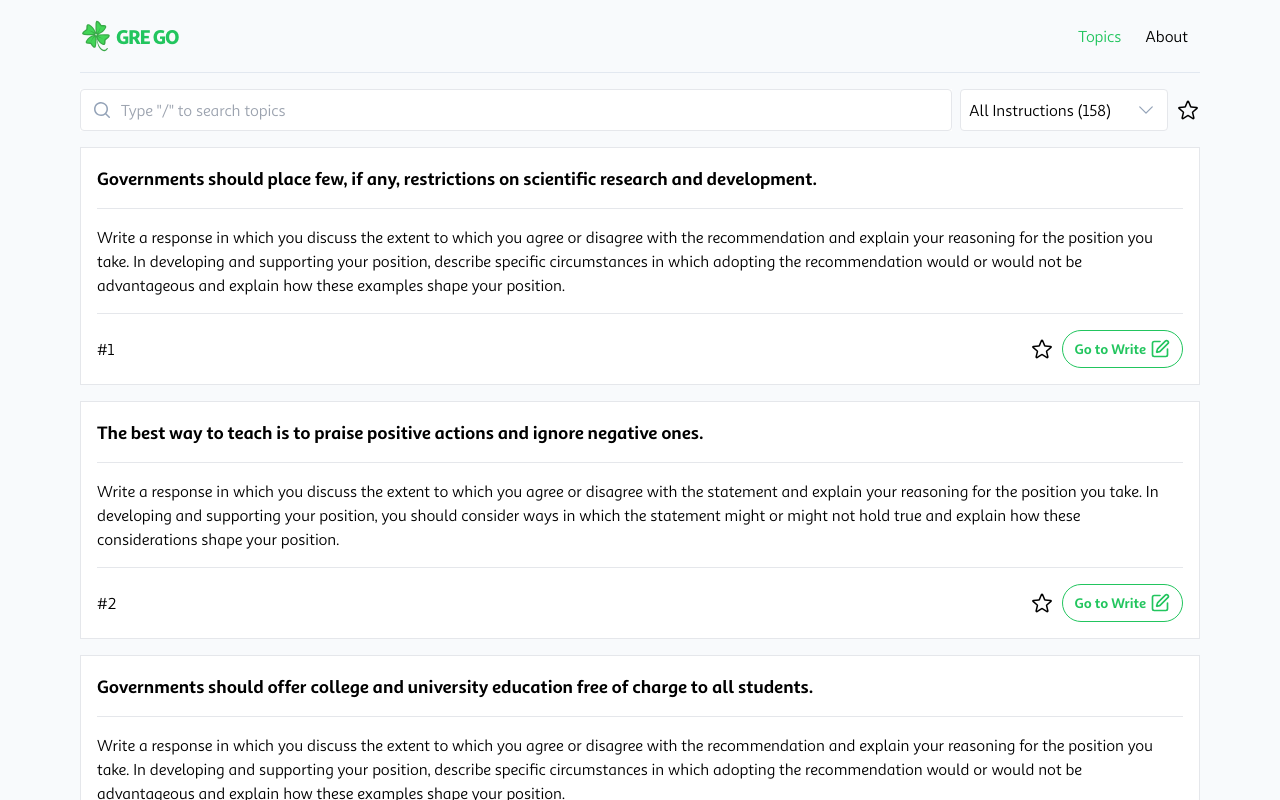
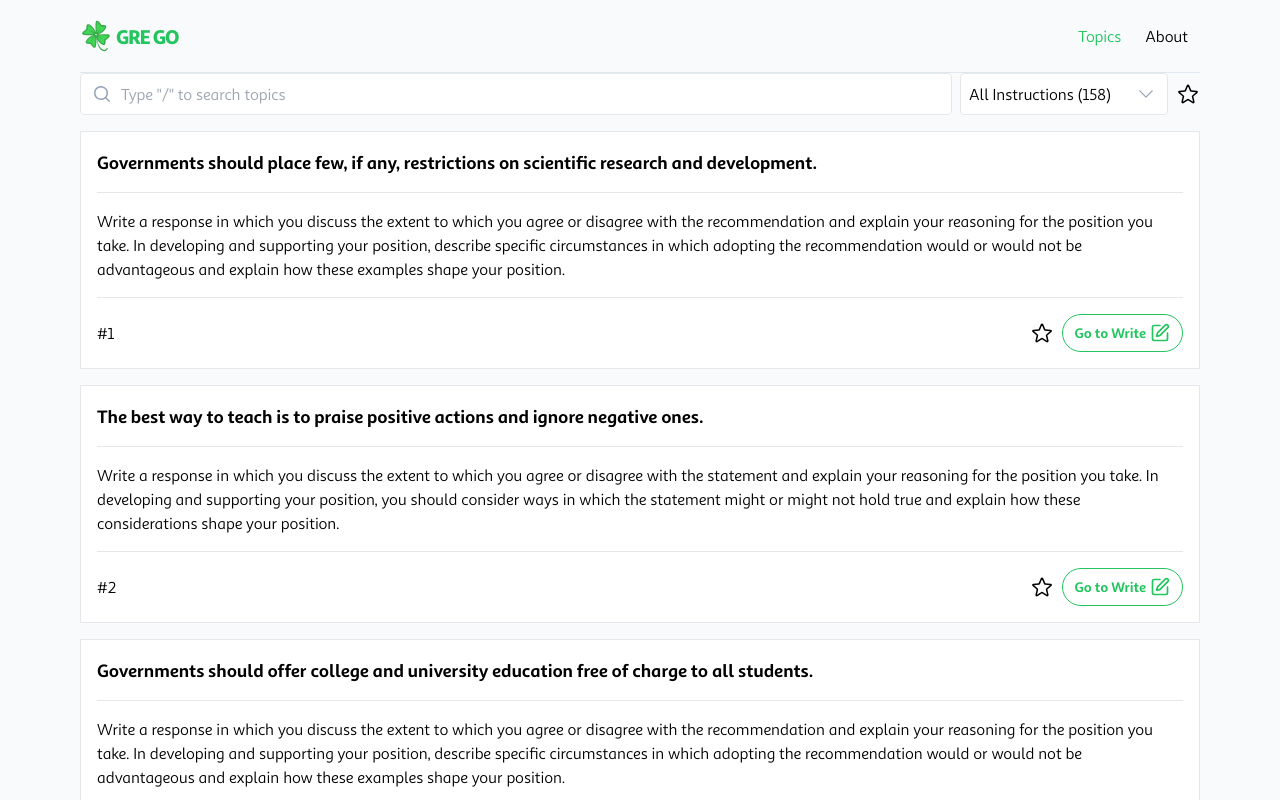
Before and after one commit to shenlu89/grego, a Next.js app: page /topics in a window 1280 px wide. Shown: the top 800 px of the page. Built offline with nearby package versions, Linux system fonts and the light colour scheme.

Commit message:
style: update search and selection styling

```diff
--- a/app/topics/page.tsx
+++ b/app/topics/page.tsx
@@ -56,7 +56,7 @@ export default function Topics() {
 
   return (
     <>
-      <div className="flex md:flex-row flex-col w-full justify-center md:space-x-2">
+      <div className="flex md:flex-row flex-col w-full justify-center md:space-x-2 fixed md:relative mt-[-1rem] bg-slate-50 md:bg-transparent p-4 md:p-0">
         <div className="relative w-full bg-white mb-4">
           <HiMiniMagnifyingGlass className="absolute left-3 top-1/2 translate-y-[-50%] w-5 h-5 text-slate-400" />
           <BsXCircleFill
@@ -106,7 +106,8 @@ export default function Topics() {
           </div>
         </div>
       </div>
-      <ul className="flex w-full flex-col space-y-4">
+      <hr className="w-full border-t-[1px] border-slate-200 mb-4 md:hidden flex" />
+      <ul className="flex w-full flex-col space-y-4 mt-24 md:mt-0">
         {filteredTopics.map((topic) => (
           <li
             key={topic.id}
```
